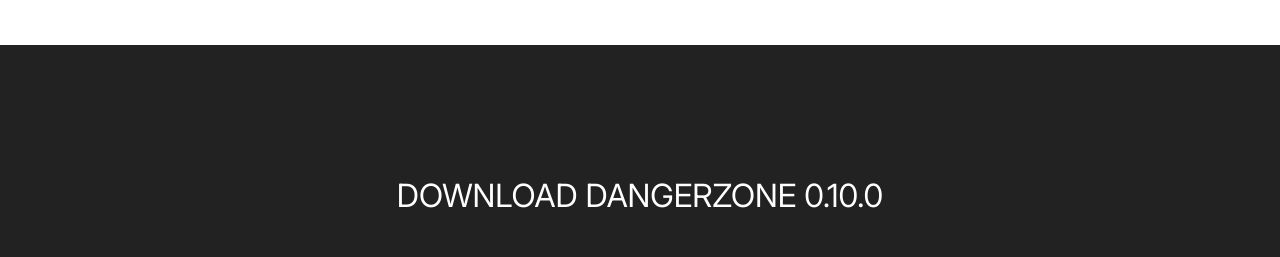
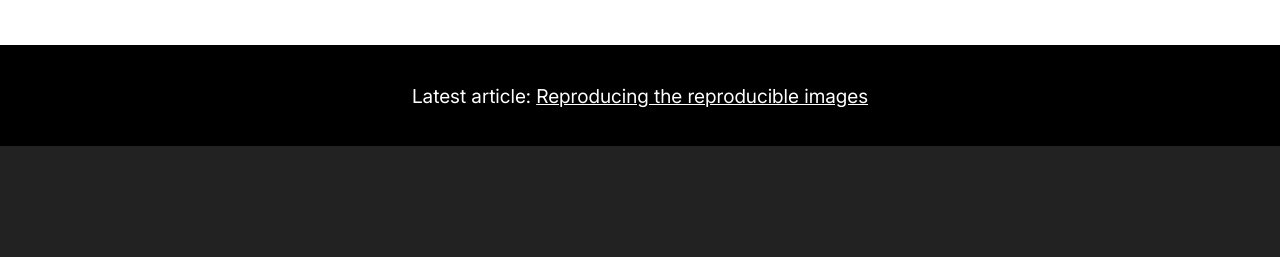
Before and after one commit to freedomofpress/dangerzone.rocks, an Eleventy site: page src/index.njk in a window 1280 px wide. Shown: the part 916-1173 px from the top of the page. Built offline with nearby package versions, Linux system fonts and the light colour scheme; Eleventy itself is replaced by a stand-in of ours; files that its build step writes are made by us from their sources.

Commit message:
Showcase the latest article in the homepage

```diff
--- a/eleventy.config.js
+++ b/eleventy.config.js
@@ -44,6 +44,11 @@
     }, null);
   });
 
+  eleventyConfig.addFilter("latest", function (collection) {
+    // Find the latest element of a collection
+    return collection[collection.length - 1];
+  });
+
   return {
     dir: {
       input: "src",
--- a/package.json
+++ b/package.json
@@ -3,6 +3,7 @@
   "version": "1.0.0",
   "description": "",
   "main": "index.js",
+  "type": "module",
   "scripts": {
     "serve": "eleventy --serve",
     "build": "eleventy"
--- a/src/assets/css/style.css
+++ b/src/assets/css/style.css
@@ -662,3 +662,15 @@
     }
   }
 }
+
+#featured {
+  background-color: var(--color-text);
+  color: var(--color-background);
+  margin: auto;
+  padding: 2em 0em;
+  text-align: center;
+
+  a {
+    color: var(--color-background);
+  }
+}
--- a/src/index.njk
+++ b/src/index.njk
@@ -32,6 +32,9 @@
   </div>
 </section>
 
+{% set post = collections.posts | latest %}
+<div id="featured">Latest article: <a href="{{ post.url }}">{{ post.data.title }}</a></div>
+
 {% set version = collections.posts | getLatestVersion %}
 {% if version %}
   {% include "./_includes/downloads.njk" %}
```
